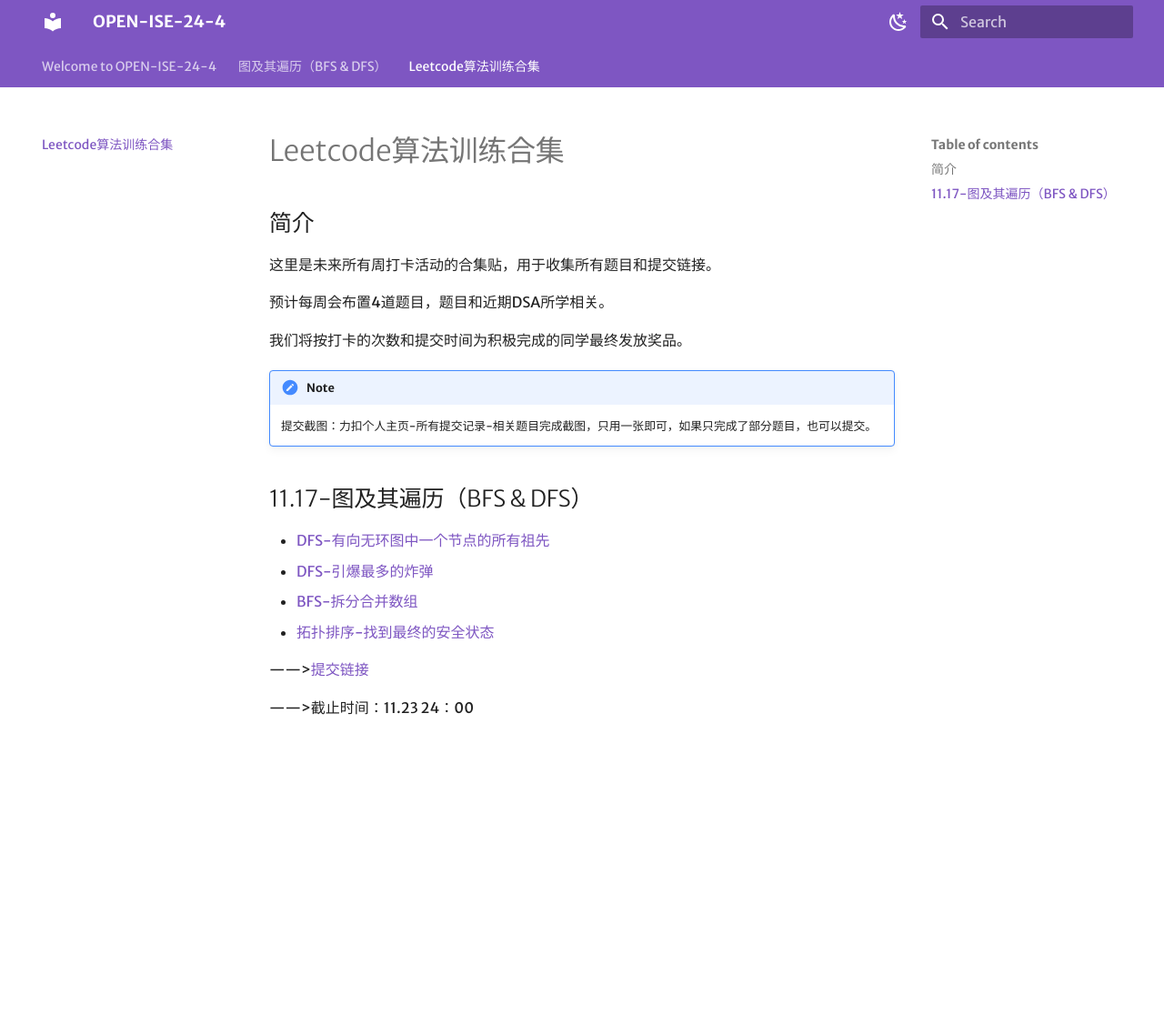
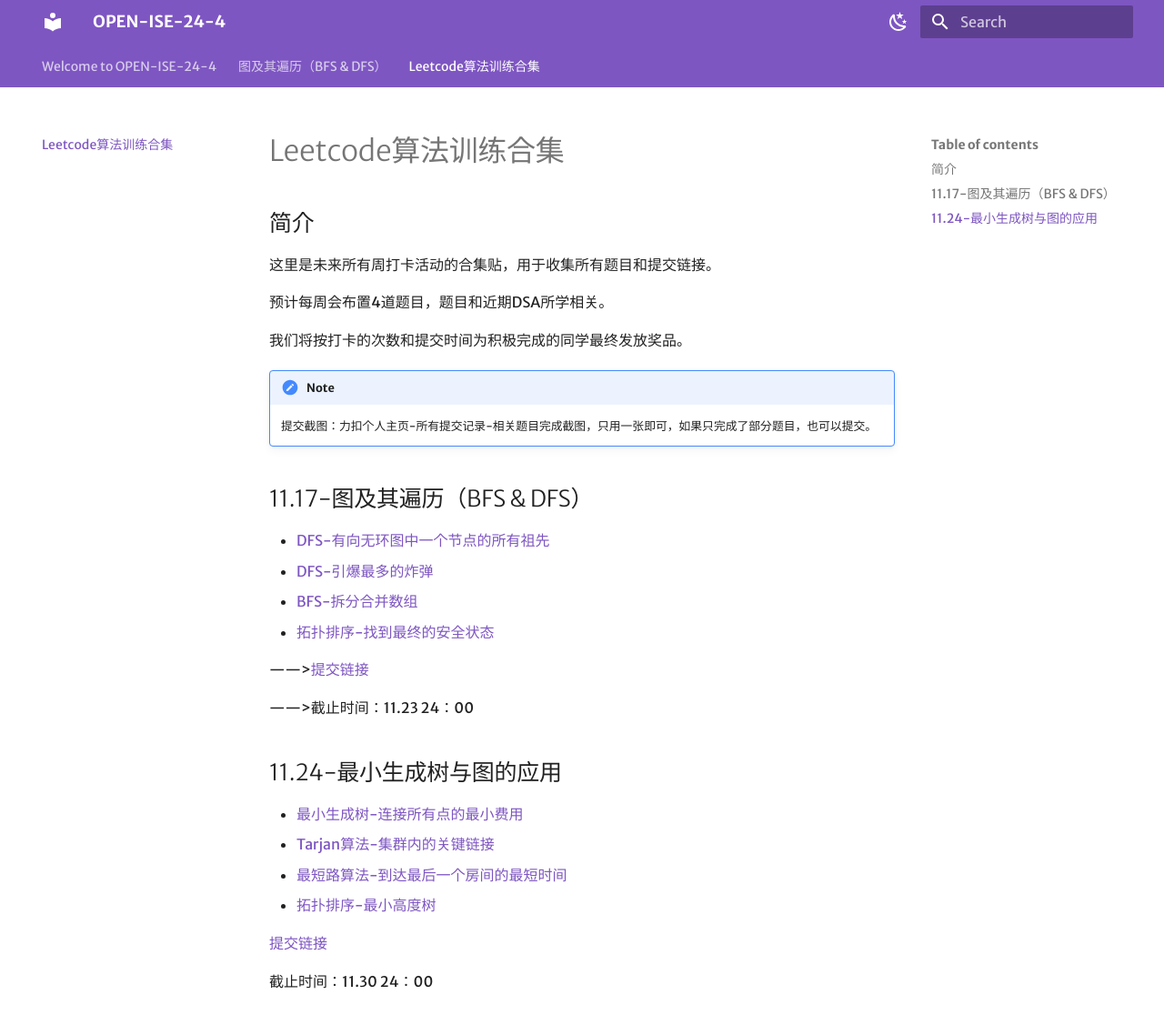
Before and after one commit to MaxizYB/NJU-ISE-24, an MkDocs documentation site: the page built from docs/lc-overview.md, in a window 1280 px wide and 1116 px high. Shown: the whole window at 91% size. Built offline with MkDocs 1.6.1 and Material for MkDocs 9.7.7, drawn with Linux system fonts in a browser that asks for light colours; comment, search, counter and statistics services are not loaded.

Commit message:
11.24 prombles

```diff
--- a/docs/lc-overview.md
+++ b/docs/lc-overview.md
@@ -21,3 +21,14 @@
 ——>[提交链接](https://table.nju.edu.cn/dtable/forms/c5ca62c5-e8bf-4255-bfc6-cb327394bb83/)
 
 ——>截止时间：11.23 24：00
+
+## 11.24-最小生成树与图的应用
+
+- [最小生成树-连接所有点的最小费用](https://leetcode.cn/problems/min-cost-to-connect-all-points/description/)
+- [Tarjan算法-集群内的关键链接](https://leetcode.cn/problems/critical-connections-in-a-network/description/)
+- [最短路算法-到达最后一个房间的最短时间](https://leetcode.cn/problems/find-minimum-time-to-reach-last-room-i/description/)
+- [拓扑排序-最小高度树](https://leetcode.cn/problems/minimum-height-trees/description/)
+
+[提交链接](https://table.nju.edu.cn/dtable/forms/637d9774-ada4-447c-aa90-e9c3b8e01a91/)
+
+截止时间：11.30 24：00
```
